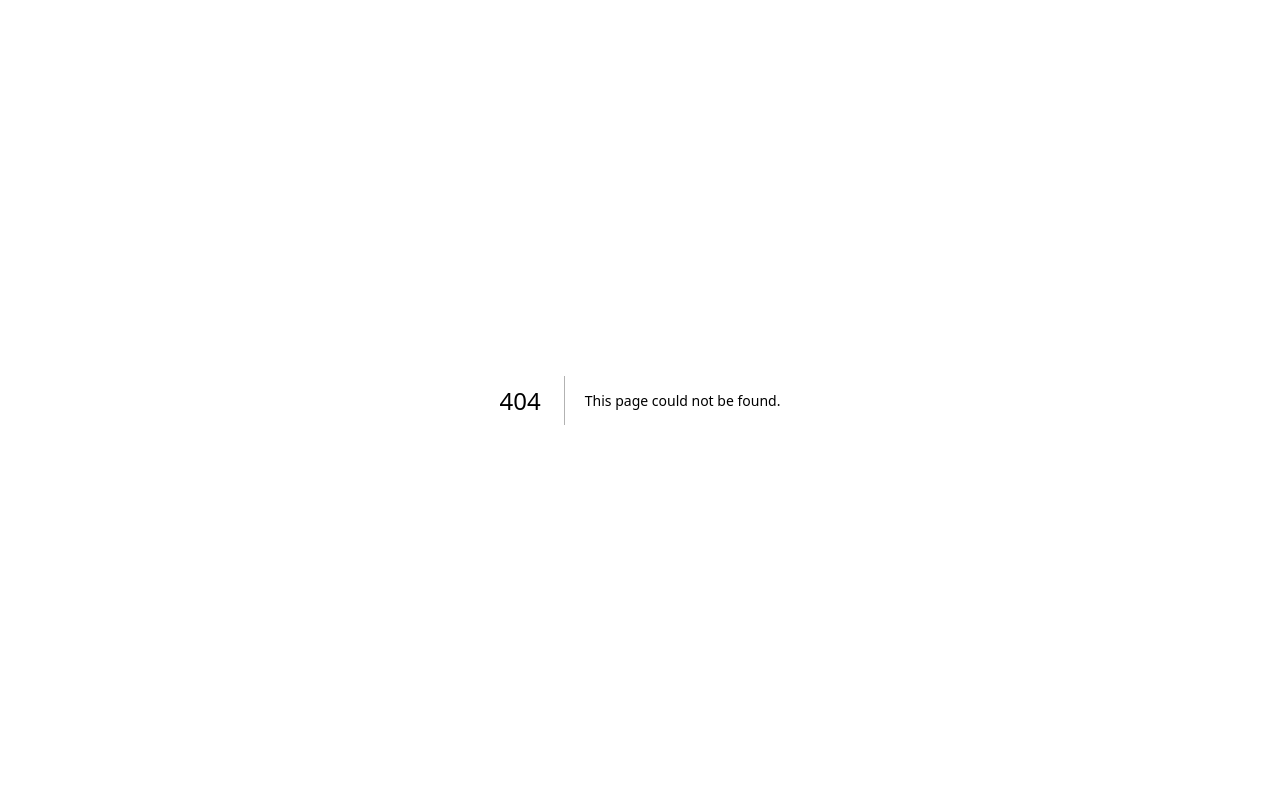
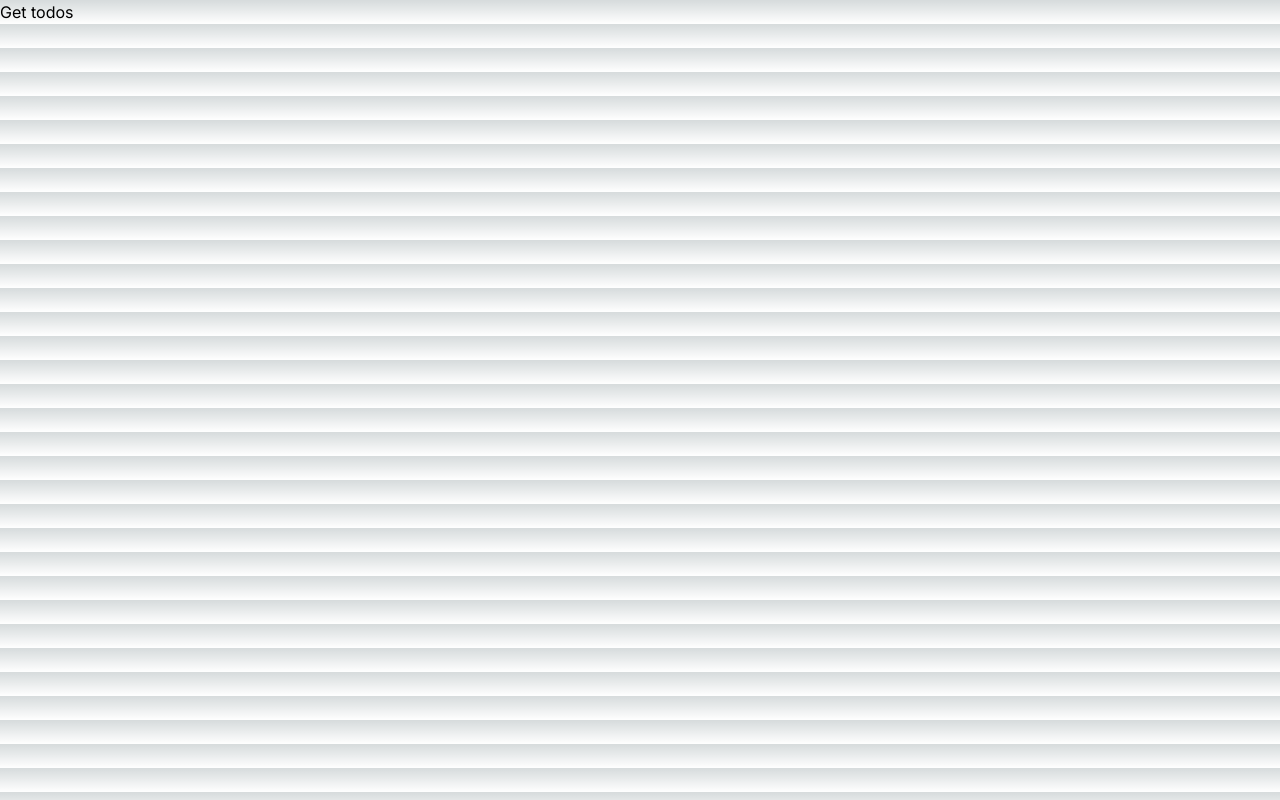
Before and after one commit to suhaibinsari/NextAPI, a Next.js app: page /todos in a window 1280 px wide. Before the commit this address had no page. Built offline with nearby package versions, Linux system fonts and the light colour scheme.

Commit message:
nextAPI prac

```diff
--- /dev/null
+++ b/app/todos/page.tsx
@@ -0,0 +1,29 @@
+'use client'
+
+import axios from 'axios'
+import React from 'react'
+
+
+
+//https://dummyjson.com/todos
+
+export default function page() {
+
+    const getTodos = async ()=>{
+        try{
+         const result =  await axios.get('https://dummyjson.com/todos');
+         console.log('data from api', result)
+        }
+        catch (error) {
+            console.log('error', error)
+        }
+    }
+
+
+
+  return (
+    <div>
+      <button onClick={getTodos}>Get todos</button>
+    </div>
+  )
+}
```
Also changed, not shown: package.json (+6 -5 lines), 1 other file (tests, documents, lock files or other folders).
